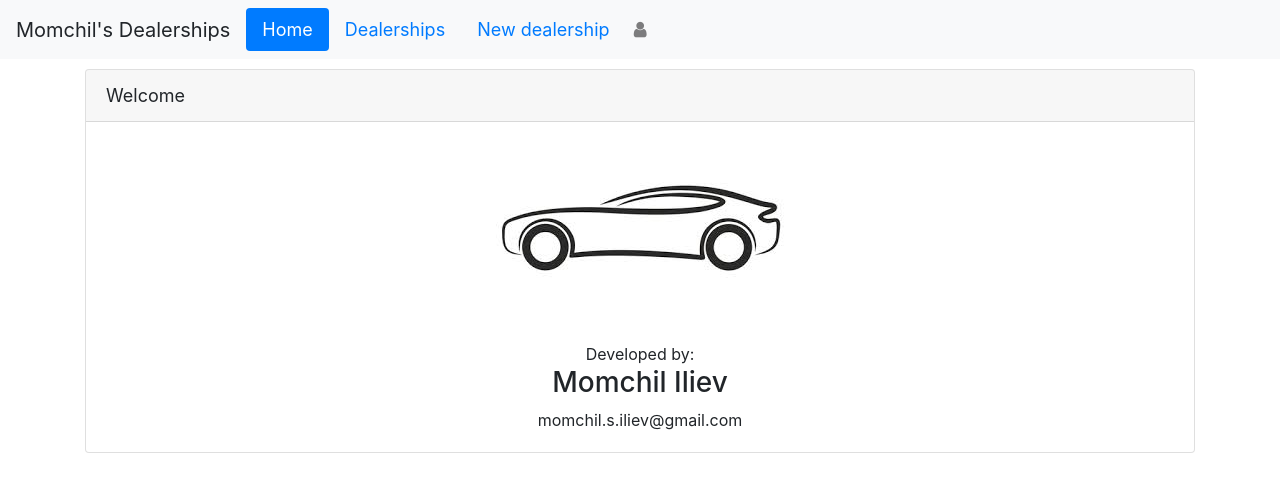
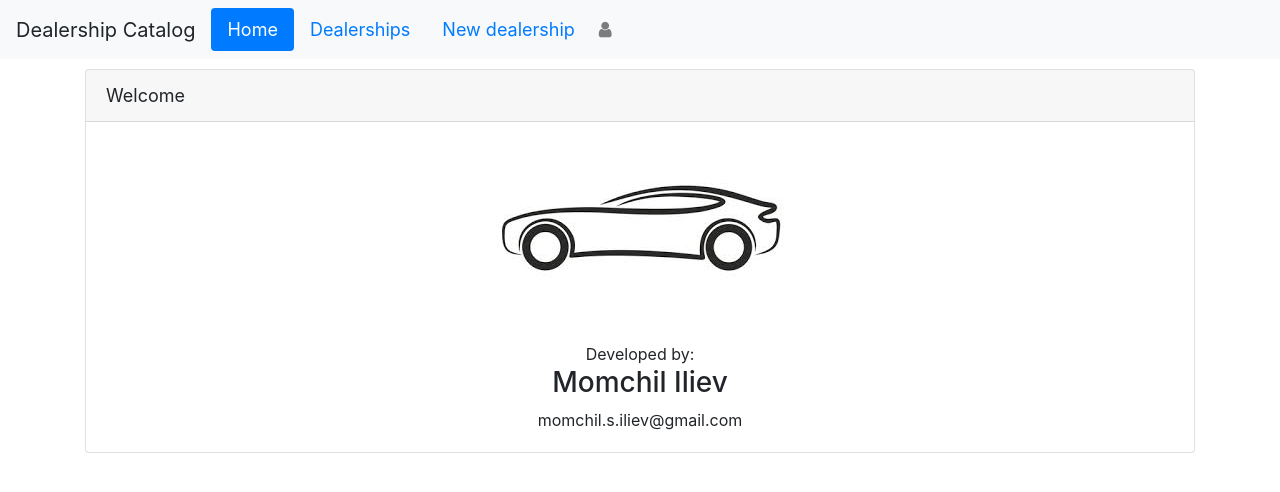
Before and after one commit to k-rul/dealership, an Angular app: page /welcome in a window 1280 px wide. Shown: the top 492 px of the page. Built offline with nearby package versions, Linux system fonts and the light colour scheme.

Commit message:
Dealership Catalog

```diff
--- a/src/app/nav/nav.component.ts
+++ b/src/app/nav/nav.component.ts
@@ -7,5 +7,5 @@ import { Component } from "@angular/core";
 })
 
 export class NavComponent {
-    pageTitle = `Momchil's Dealerships`;
+    pageTitle = `Dealership Catalog`;
 }
```
